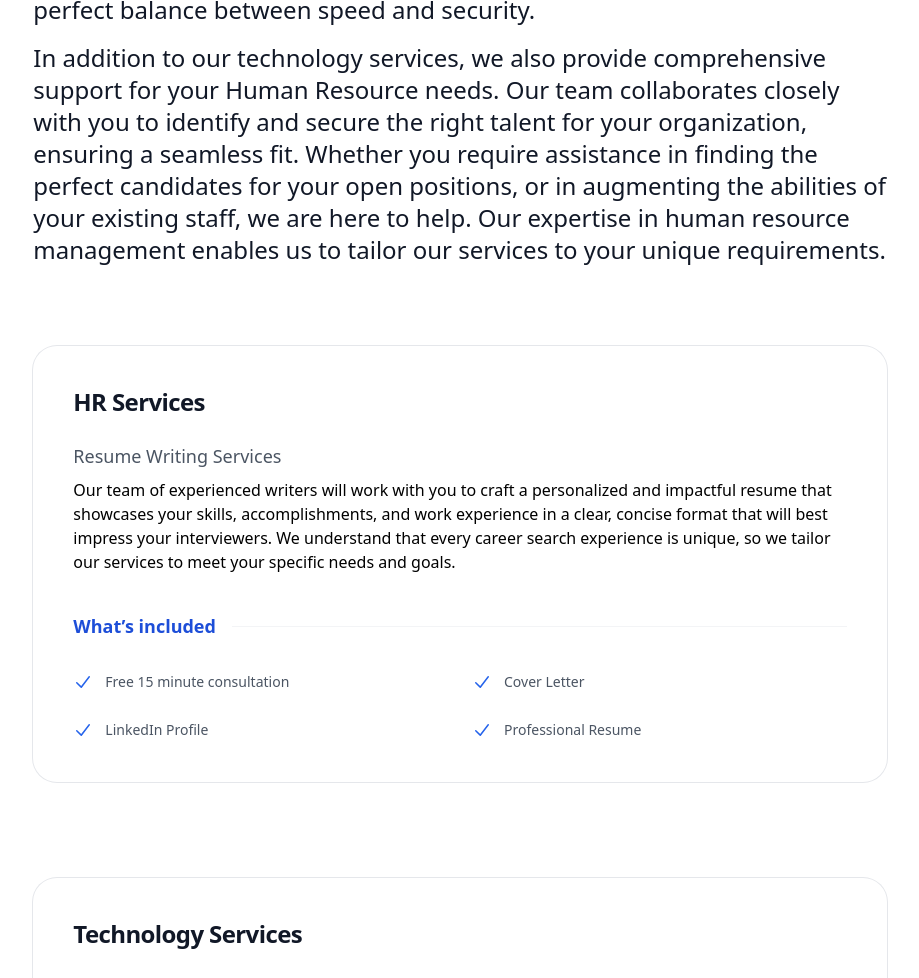
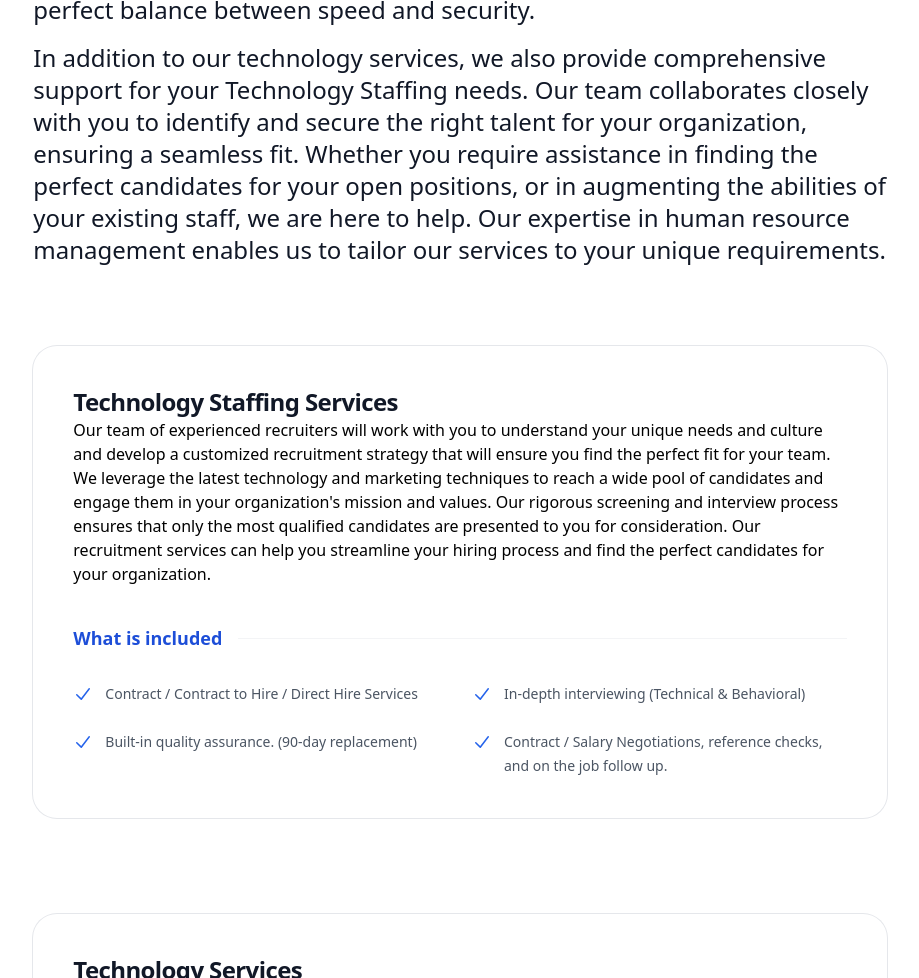
Before and after one commit to aunique-developer/static-site, a website: page index.html in a window 1280 px wide. Shown: the part 2187-3165 px from the top of the page, without its empty margins (180-1099 px from the left). Drawn offline with Linux system fonts and the light colour scheme.

Commit message:
HR Services Removal Changes

```diff
--- a/index.html
+++ b/index.html
@@ -136,7 +136,7 @@
         </h2>
         <p class="pt-4 pb-4 text-2xl text-gray-900">
           Headquartered in Sunny South Florida, Aadhunique as its name suggests provides modern and unique Information
-          Technology and HR solutions and services tailored to meet your business needs.
+          Technology solutions and services tailored to meet your business needs.
         </p>
         <dl class="pt-4 grid max-w-xl grid-cols-1 gap-x-8 gap-y-10 lg:max-w-none lg:grid-cols-2 lg:gap-y-16">
           <div class="relative pl-16">
@@ -147,7 +147,7 @@
               </div>
               Mission
             </dt>
-            <dd class="mt-2 text-base leading-7 text-gray-600">Providing modern IT and HR solutions and services that
+            <dd class="mt-2 text-base leading-7 text-gray-600">Providing modern IT solutions and services that
               empower businesses of all sizes to achieve their goals through personalized, high-quality solutions that
               exceed their expectations.
             </dd>
@@ -176,7 +176,7 @@
 
               Vision
             </dt>
-            <dd class="mt-2 text-base leading-7 text-gray-600">To be the leading provider of IT & HR solutions,
+            <dd class="mt-2 text-base leading-7 text-gray-600">To be the leading provider of IT solutions,
               recognized for our commitment to excellence, innovation, and customer satisfaction.</dd>
           </div>
 
@@ -204,18 +204,18 @@
         <h2 class="text-4xl font-bold tracking-tight text-gray-900 sm:text-6xl">Solutions and Services</h2>
         <p class="pt-4 text-2xl text-gray-900">We strive to deliver a comprehensive range of cutting-edge solutions to empower businesses in the digital world and the era of Artificial Intelligence.
           By utilizing key elements of AI in your business, we can empower your business with leveraging platforms, such as AWS, Azure, and GCP all while balancing the usage of both out real world experience and artificial intelligence tools. Our scalable cloud services encompass infrastructure, software, and platform solutions while maintaining the perfect balance between speed and security.</p>
-        <p class="pt-4 text-2xl text-gray-900">In addition to our technology services, we also provide comprehensive support for your Human Resource needs.
+        <p class="pt-4 text-2xl text-gray-900">In addition to our technology services, we also provide comprehensive support for your Technology Staffing needs.
           Our team collaborates closely with you to identify and secure the right talent for your organization, ensuring a seamless fit. Whether you require assistance in finding the perfect candidates for your open positions, or in augmenting the abilities of your existing staff, we are here to help. Our expertise in human resource management enables us to tailor our services to your unique requirements.</p>
 
         <div class="mx-auto max-w-2xl rounded-3xl ring-1 ring-gray-200 lg:mb-24 sm:mt-20 lg:mx-0 lg:flex lg:max-w-none">
           <div class="p-8 sm:p-10 lg:flex-auto">
-            <h3 class="text-2xl font-bold tracking-tight text-gray-900">HR Services</h3>
-            <p class="mt-6 mb-2 text-lg text-base leading-7 text-gray-600">Resume Writing Services</p>
-            <p>Our team of experienced writers will work with you to craft a personalized and impactful resume that
-              showcases your skills, accomplishments, and work experience in a clear, concise format that will best impress your interviewers.
-              We understand that every career search experience is unique, so we tailor our services to meet your specific needs and goals.</p>
+            <h3 class="text-2xl font-bold tracking-tight text-gray-900">Technology Staffing Services</h3>
+            <p>Our team of experienced recruiters will work with you to understand your unique needs and culture and develop a customized recruitment strategy that will ensure you find the perfect fit for your team.
+              We leverage the latest technology and marketing techniques to reach a wide pool of candidates and engage them in your organization's mission and values.
+              Our rigorous screening and interview process ensures that only the most qualified candidates are presented to you for consideration.
+              Our recruitment services can help you streamline your hiring process and find the perfect candidates for your organization.</p>
             <div class="mt-10 flex items-center gap-x-4">
-              <h4 class="flex-none text-lg font-semibold leading-6 text-blue-700">What’s included</h4>
+              <h4 class="flex-none text-lg font-semibold leading-6 text-blue-700">What is included</h4>
               <div class="h-px flex-auto bg-gray-100"></div>
             </div>
             <ul role="list" class="mt-8 grid grid-cols-1 gap-4 text-sm leading-6 text-gray-600 sm:grid-cols-2 sm:gap-6">
@@ -225,7 +225,7 @@
                     d="M16.704 4.153a.75.75 0 01.143 1.052l-8 10.5a.75.75 0 01-1.127.075l-4.5-4.5a.75.75 0 011.06-1.06l3.894 3.893 7.48-9.817a.75.75 0 011.05-.143z"
                     clip-rule="evenodd" />
                 </svg>
-                Free 15 minute consultation
+                Contract / Contract to Hire / Direct Hire Services
               </li>
 
               <li class="flex gap-x-3">
@@ -234,7 +234,7 @@
                     d="M16.704 4.153a.75.75 0 01.143 1.052l-8 10.5a.75.75 0 01-1.127.075l-4.5-4.5a.75.75 0 011.06-1.06l3.894 3.893 7.48-9.817a.75.75 0 011.05-.143z"
                     clip-rule="evenodd" />
                 </svg>
-                Cover Letter
+                In-depth interviewing (Technical & Behavioral)
               </li>
 
               <li class="flex gap-x-3">
@@ -243,7 +243,7 @@
                     d="M16.704 4.153a.75.75 0 01.143 1.052l-8 10.5a.75.75 0 01-1.127.075l-4.5-4.5a.75.75 0 011.06-1.06l3.894 3.893 7.48-9.817a.75.75 0 011.05-.143z"
                     clip-rule="evenodd" />
                 </svg>
-                LinkedIn Profile
+                Built-in quality assurance. (90-day replacement)
               </li>
 
               <li class="flex gap-x-3">
@@ -252,7 +252,7 @@
                     d="M16.704 4.153a.75.75 0 01.143 1.052l-8 10.5a.75.75 0 01-1.127.075l-4.5-4.5a.75.75 0 011.06-1.06l3.894 3.893 7.48-9.817a.75.75 0 011.05-.143z"
                     clip-rule="evenodd" />
                 </svg>
-                Professional Resume
+                Contract / Salary Negotiations, reference checks, and on the job follow up.
               </li>
             </ul>
           </div>
```
